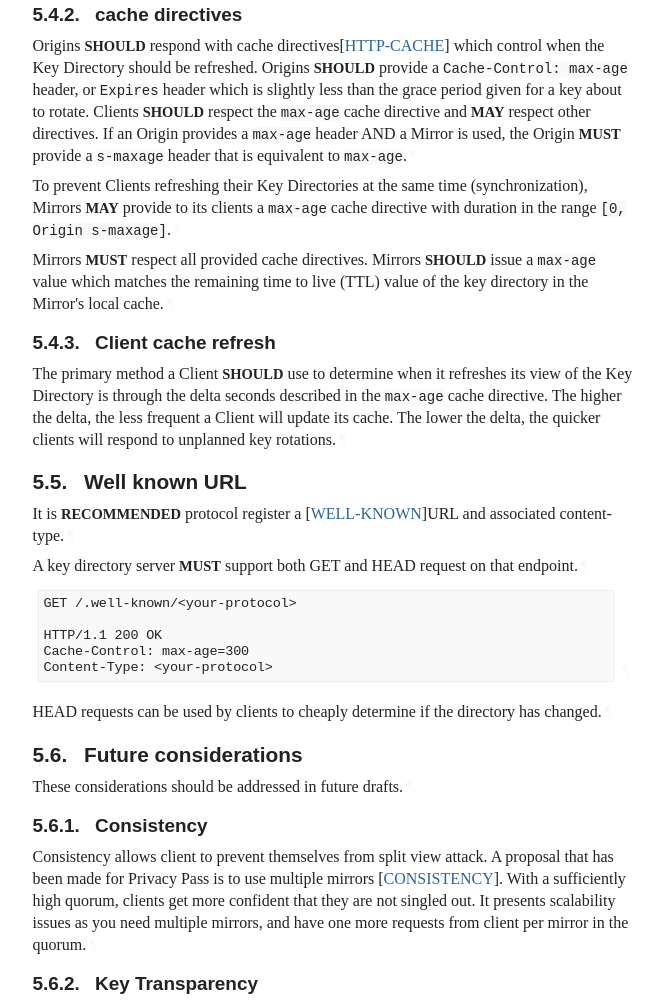
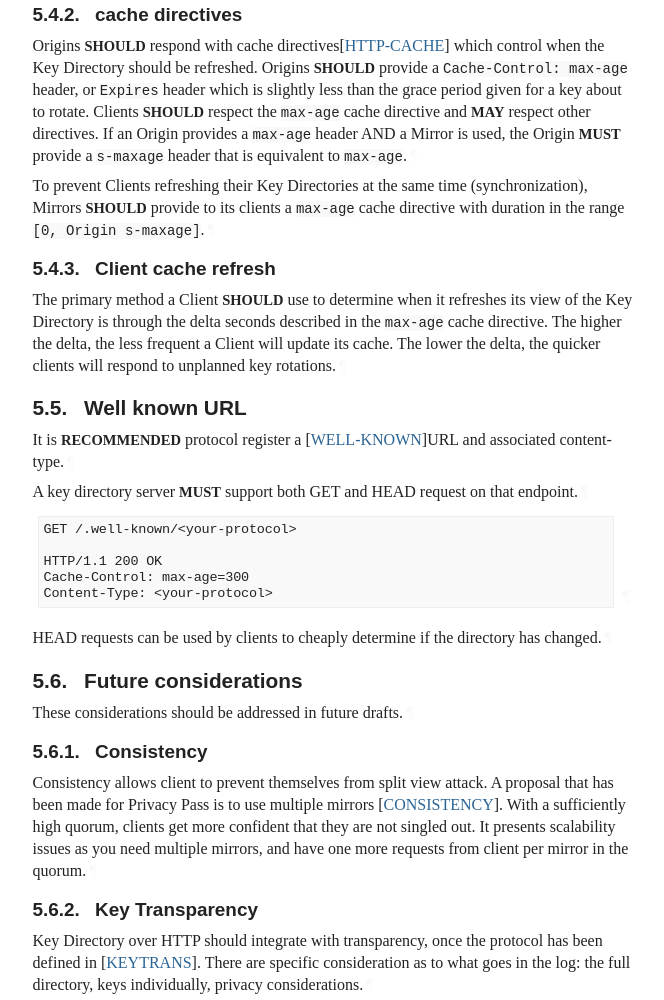
Before and after one commit to thibmeu/draft-darling-key-directory-over-http, a plain HTML site: page draft-darling-key-directory-over-http.html in a window 1280 px wide. Shown: the part 4999-5999 px from the top of the page, without its empty margins (92-756 px from the left). Drawn offline with Linux system fonts and the light colour scheme; a web font is replaced by a local one.

Commit message:
Script updating gh-pages from 770da2e. [ci skip]

```diff
--- a/draft-darling-key-directory-over-http.html
+++ b/draft-darling-key-directory-over-http.html
@@ -1674,11 +1674,8 @@ the grace period given for a key about to rotate. Clients <span class="bcp14">SH
 provides a <code>max-age</code> header AND a Mirror is used, the Origin <span class="bcp14">MUST</span> provide a
 <code>s-maxage</code> header that is equivalent to <code>max-age</code>.<a href="#section-5.4.2-1" class="pilcrow">¶</a></p>
 <p id="section-5.4.2-2">To prevent Clients refreshing their Key Directories at the same time
-(synchronization), Mirrors <span class="bcp14">MAY</span> provide to its clients a <code>max-age</code> cache directive
+(synchronization), Mirrors <span class="bcp14">SHOULD</span> provide to its clients a <code>max-age</code> cache directive
 with duration in the range <code>[0, Origin s-maxage]</code>.<a href="#section-5.4.2-2" class="pilcrow">¶</a></p>
-<p id="section-5.4.2-3">Mirrors <span class="bcp14">MUST</span> respect all provided cache directives. Mirrors <span class="bcp14">SHOULD</span> issue a
-<code>max-age</code> value which matches the remaining time to live (TTL) value of the key
-directory in the Mirror's local cache.<a href="#section-5.4.2-3" class="pilcrow">¶</a></p>
 </section>
 </div>
 <div id="client-cache-refresh">
```
Also changed, not shown: draft-darling-key-directory-over-http.txt (+2 -6 lines).
